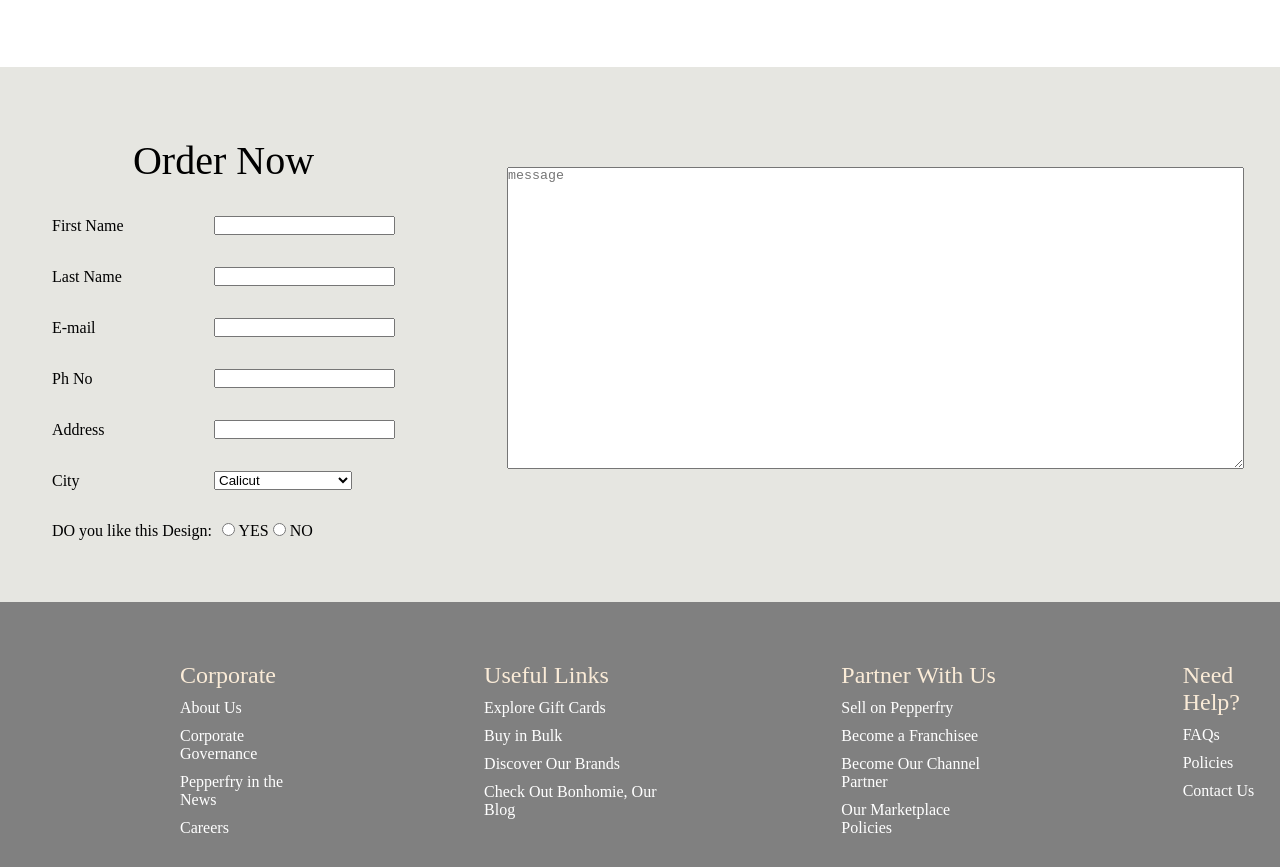
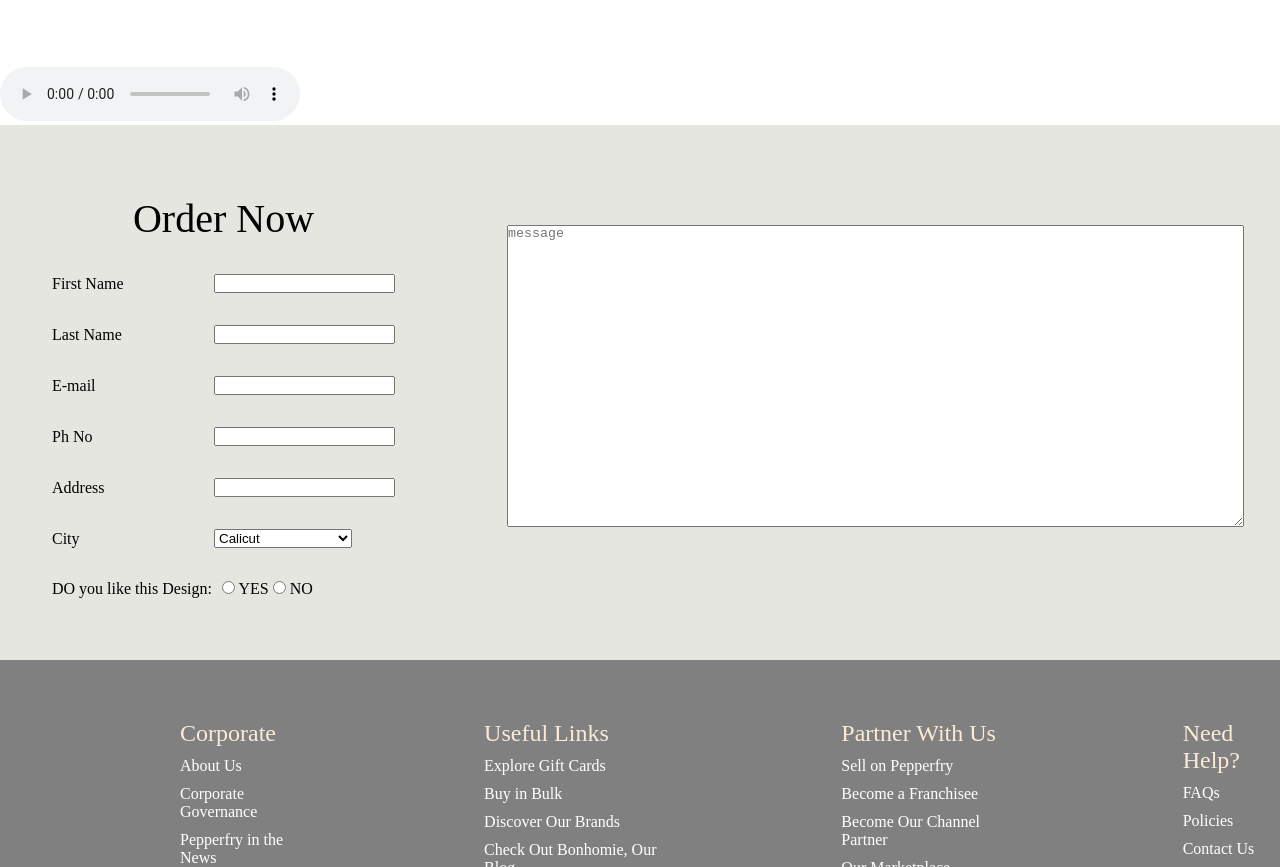
Before and after one commit to cmfayis/Design-X-Furniture, a plain HTML site: page index.html in a window 1280 px wide. Shown: the part 4206-5073 px from the top of the page. Drawn offline with Linux system fonts and the light colour scheme.

Commit message:
Update index.html

```diff
--- a/index.html
+++ b/index.html
@@ -109,6 +109,11 @@
                 allowfullscreen>
             </iframe>
         </div>
+         <div class="audio">
+            <audio controls autoplay>
+                <source src="./audio/ElevenLabs_2023-07-31T06_49_07.000Z_premade_Adam.mp3">
+            </audio>
+        </div>
     </section>
     <section class="form">
         <div class="formcontainer">
```
